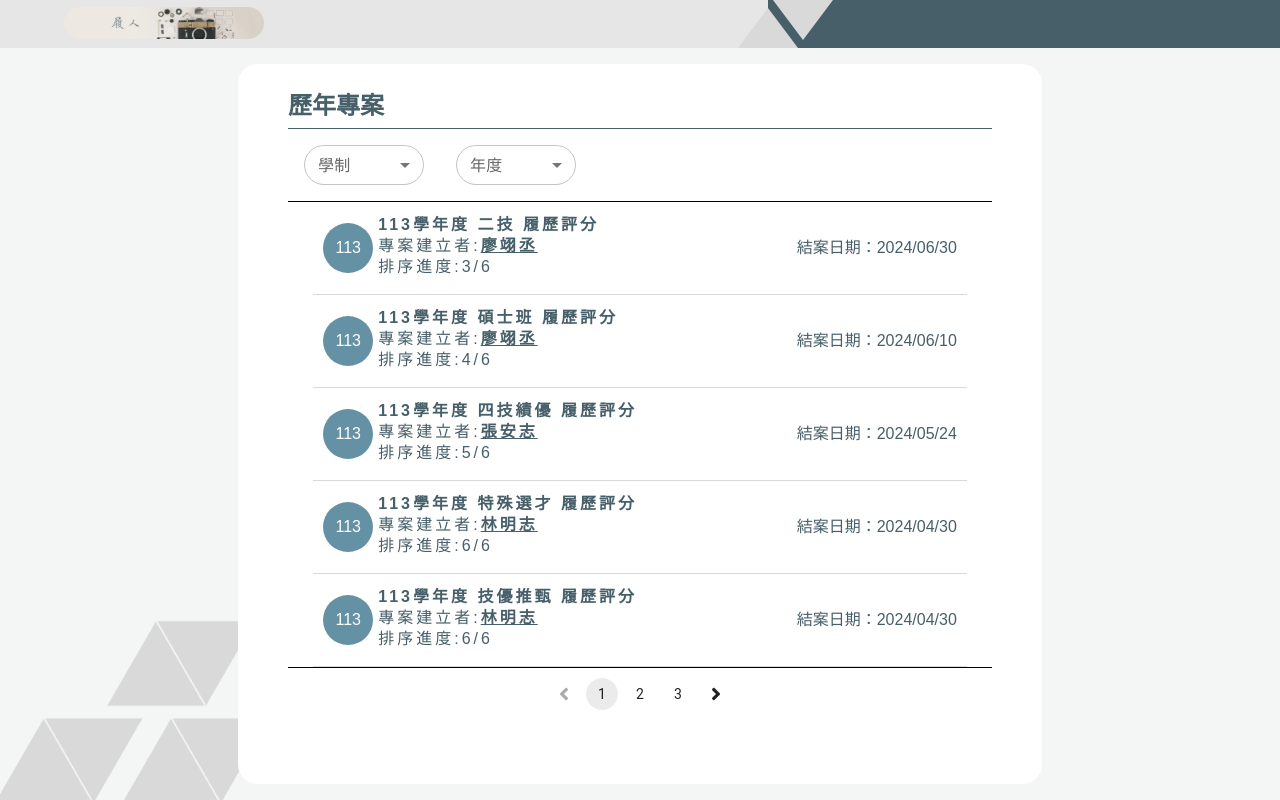
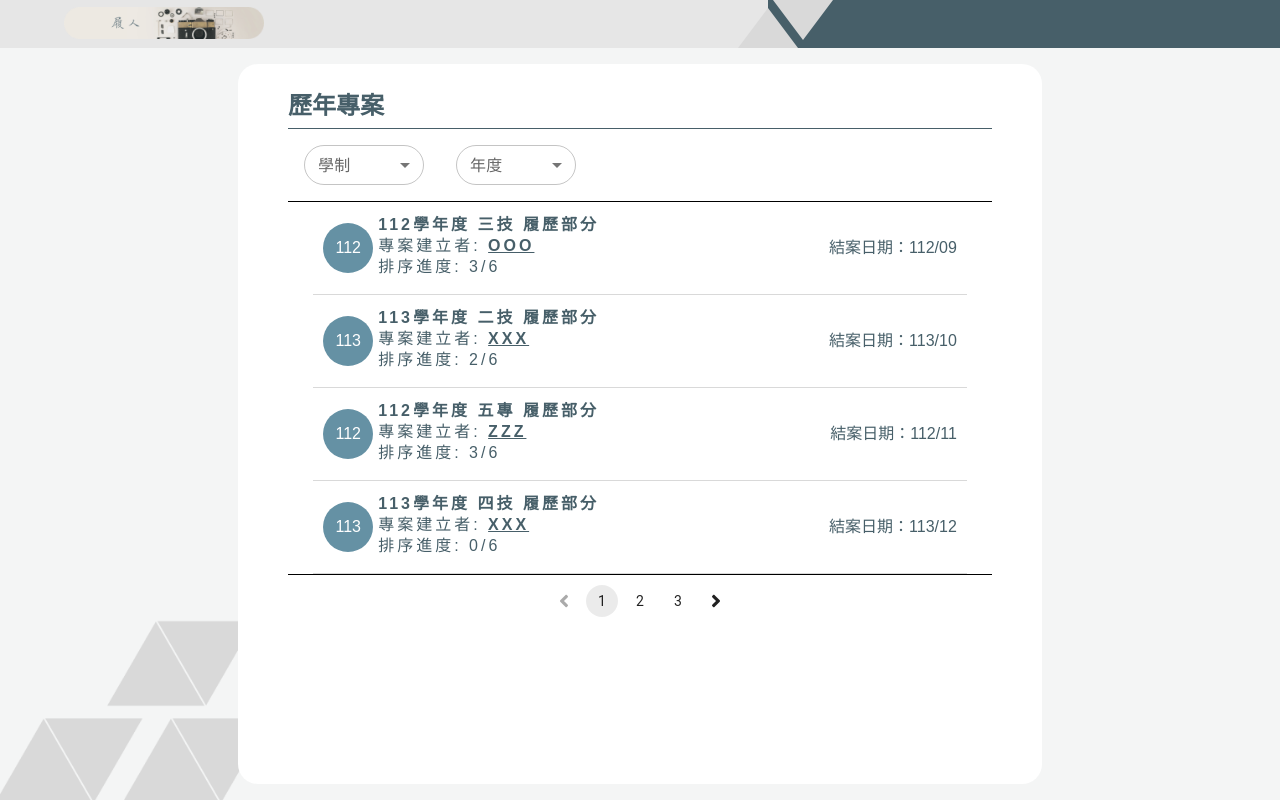
Before and after one commit to Liaoesn/NTUB-ESN-Frontend, a Next.js app: page /project/list in a window 1280 px wide. Built offline with nearby package versions, Linux system fonts and the light colour scheme; no server answers.

Commit message:
改list的顯示方式

```diff
--- a/pages/project/list.tsx
+++ b/pages/project/list.tsx
@@ -4,11 +4,18 @@ import { Box, FormControl, InputLabel, MenuItem, Pagination, PaginationItem, Sel
 import React, { useEffect, useState } from 'react';
 import { FaAngleLeft, FaAngleRight } from "react-icons/fa";
 import { useRouter } from 'next/router';
-
+import Project from './project';
+import projectinterface from './projectinterface'
 
 export default function ProjectList() {
   const [year, setYear] = React.useState('');
   const [academic, setAcademic] = React.useState('');
+  const [projects, setProjects] = useState<projectinterface[]>([
+    {id:Math.random(), img:'112', tit:'112學年度 三技 履歷部分', proname: 'OOO', state:'3/6', enddate: '112/09'},
+    {id:Math.random(), img:'113', tit:'113學年度 二技 履歷部分', proname: 'XXX', state:'2/6', enddate: '113/10'},
+    {id:Math.random(), img:'112', tit:'112學年度 五專 履歷部分', proname: 'ZZZ', state:'3/6', enddate: '112/11'},
+    {id:Math.random(), img:'113', tit:'113學年度 四技 履歷部分', proname: 'XXX', state:'0/6', enddate: '113/12'},
+  ]);
 
   const handleChange = (event: SelectChangeEvent) => {
 
@@ -62,71 +69,9 @@ export default function ProjectList() {
           </Box>
         </section>
         <section className={styles.projectList}>
-          <div className={styles.projectItem}>
-            <article>
-              <div className={styles.projectLogo}><p>113</p></div>
-              <div className={styles.projectContent}>
-                <b>113學年度 二技 履歷評分</b>
-                <p>專案建立者:<span>廖翊丞</span></p>
-                <p>排序進度:3/6</p>
-              </div>
-            </article>
-            <div className={styles.projectAbout}>
-              <p>結案日期：2024/06/30</p>
-            </div>
-          </div>
-          <div className={styles.projectItem}>
-            <article>
-              <div className={styles.projectLogo}><p>113</p></div>
-              <div className={styles.projectContent}>
-                <b>113學年度 碩士班 履歷評分</b>
-                <p>專案建立者:<span>廖翊丞</span></p>
-                <p>排序進度:4/6</p>
-              </div>
-            </article>
-            <div className={styles.projectTime}>
-              <p>結案日期：2024/06/10</p>
-            </div>
-          </div>
-          <div className={styles.projectItem}>
-            <article>
-              <div className={styles.projectLogo}><p>113</p></div>
-              <div className={styles.projectContent}>
-                <b>113學年度 四技績優 履歷評分</b>
-                <p>專案建立者:<span>張安志</span></p>
-                <p>排序進度:5/6</p>
-              </div>
-            </article>
-            <div className={styles.projectTime}>
-              <p>結案日期：2024/05/24</p>
-            </div>
-          </div>
-          <div className={styles.projectItem}>
-            <article>
-              <div className={styles.projectLogo}><p>113</p></div>
-              <div className={styles.projectContent}>
-                <b>113學年度 特殊選才 履歷評分</b>
-                <p>專案建立者:<span>林明志</span></p>
-                <p>排序進度:6/6</p>
-              </div>
-            </article>
-            <div className={styles.projectTime}>
-              <p>結案日期：2024/04/30</p>
-            </div>
-          </div>
-          <div className={styles.projectItem}>
-            <article>
-              <div className={styles.projectLogo}><p>113</p></div>
-              <div className={styles.projectContent}>
-                <b>113學年度 技優推甄 履歷評分</b>
-                <p>專案建立者:<span>林明志</span></p>
-                <p>排序進度:6/6</p>
-              </div>
-            </article>
-            <div className={styles.projectTime}>
-              <p>結案日期：2024/04/30</p>
-            </div>
-          </div>
+          {projects.map((project) =>{
+            return <Project project={project} />
+          })}
         </section>
         <section className={styles.projectPage}>
           <Stack spacing={2}>
--- /dev/null
+++ b/pages/project/project.tsx
@@ -0,0 +1,26 @@
+import projectinterface from './projectinterface'
+import styles from '@/styles/page/project/list.module.scss'
+
+interface proProps{
+    project: projectinterface;
+}
+function project(project : proProps) {
+    return (
+        <div className={styles.projectItem}>
+        <article>
+        <div className={styles.projectLogo}>
+            <p>{project.project.img}</p>
+        </div>
+        <div className={styles.projectContent}>
+            <b>{project.project.tit}</b>
+            <p>專案建立者: <span>{project.project.proname}</span></p>
+            <p>排序進度: {project.project.state}</p>
+        </div>
+        </article>
+        <div className={styles.projectTime}>
+        <p>結案日期：{project.project.enddate}</p>
+        </div>
+        </div>
+    );
+}
+export default project;
--- /dev/null
+++ b/pages/project/projectinterface.tsx
@@ -0,0 +1,11 @@
+interface projectinterface{
+    id:number;
+    img:string;
+    tit:string;
+    proname: string;
+    state:string;
+    enddate: string;
+
+}
+
+export default projectinterface;
```
Also changed, not shown: 2 other files (tests, documents, lock files or other folders).
